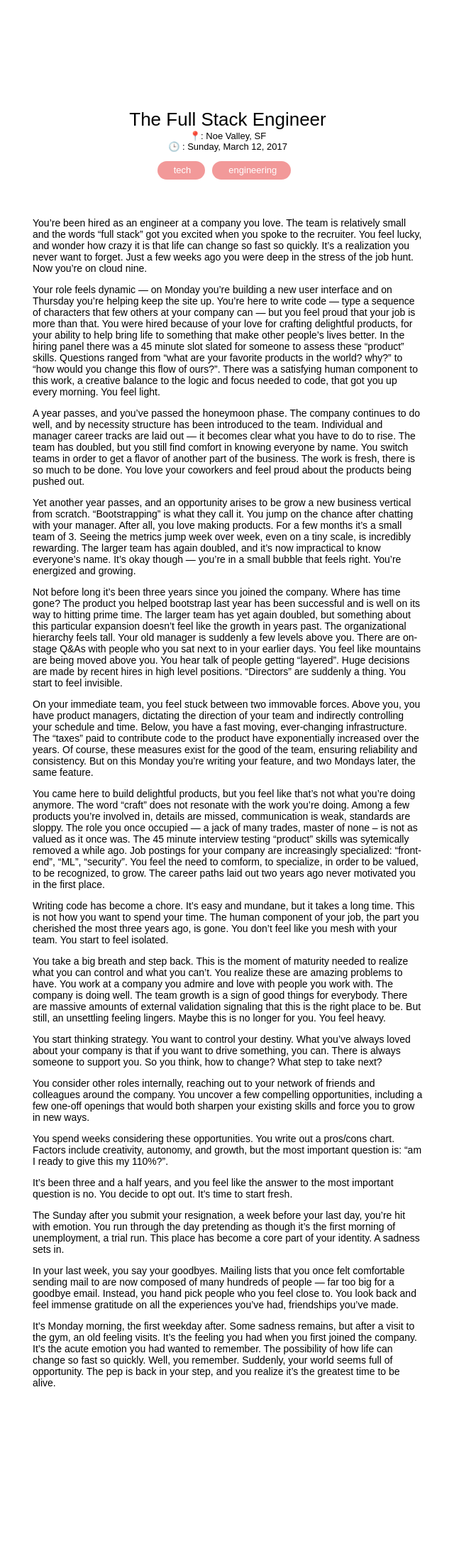
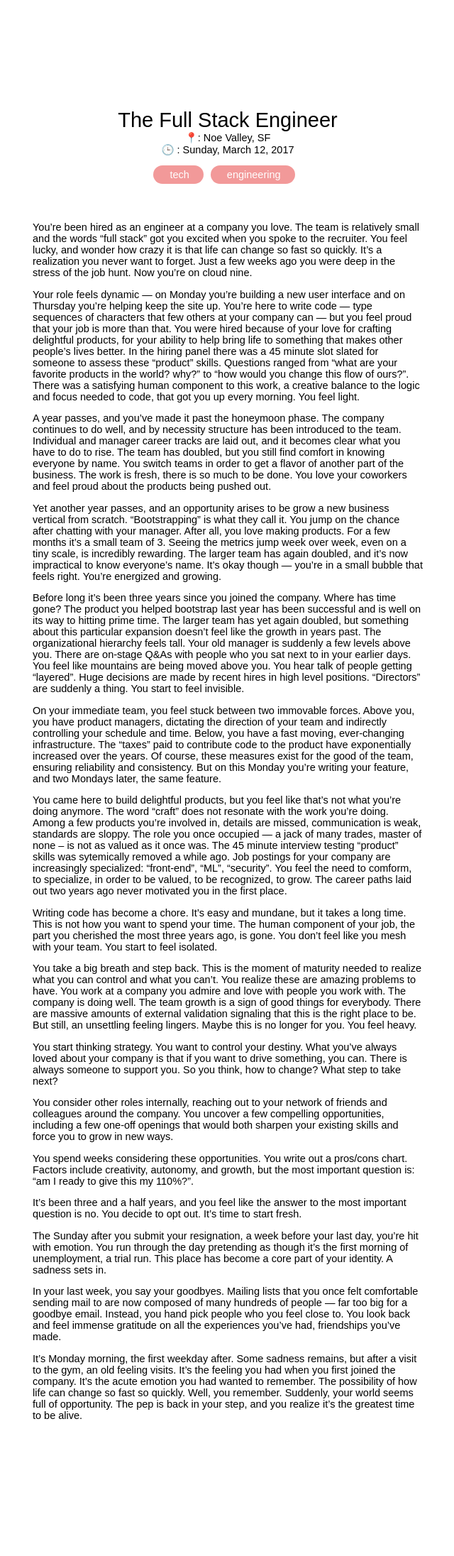
Before and after one commit to vpai/vpai.github.io, a Jekyll site: the page built from _posts/2017-03-12-the-full-stack-engineer.md, in a window 1280 px wide. Shown: the whole page at 71% size, without its empty margins (319-959 px from the left). Built offline with Jekyll 4.4.1, drawn with Linux system fonts in a browser that asks for light colours; comment, search, counter and statistics services are not loaded; before the commit the page ends 2147 px from its top, so only the background shows below that.

Commit message:
[font] increase font size for readability

```diff
--- a/_posts/2017-03-12-the-full-stack-engineer.md
+++ b/_posts/2017-03-12-the-full-stack-engineer.md
@@ -10,13 +10,13 @@ tags:
 
 You’re been hired as an engineer at a company you love. The team is relatively small and the words “full stack” got you excited when you spoke to the recruiter. You feel lucky, and wonder how crazy it is that life can change so fast so quickly. It’s a realization you never want to forget. Just a few weeks ago you were deep in the stress of the job hunt. Now you're on cloud nine.
 
-Your role feels dynamic — on Monday you’re building a new user interface and on Thursday you’re helping keep the site up. You’re here to write code — type a sequence of characters that few others at your company can — but you feel proud that your job is more than that. You were hired because of your love for crafting delightful products, for your ability to help bring life to something that make other people’s lives better. In the hiring panel there was a 45 minute slot slated for someone to assess these “product” skills. Questions ranged from “what are your favorite products in the world? why?” to “how would you change this flow of ours?”. There was a satisfying human component to this work, a creative balance to the logic and focus needed to code, that got you up every morning. You feel light.
+Your role feels dynamic — on Monday you’re building a new user interface and on Thursday you’re helping keep the site up. You’re here to write code — type sequences of characters that few others at your company can — but you feel proud that your job is more than that. You were hired because of your love for crafting delightful products, for your ability to help bring life to something that makes other people’s lives better. In the hiring panel there was a 45 minute slot slated for someone to assess these “product” skills. Questions ranged from “what are your favorite products in the world? why?” to “how would you change this flow of ours?”. There was a satisfying human component to this work, a creative balance to the logic and focus needed to code, that got you up every morning. You feel light.
 
-A year passes, and you’ve passed the honeymoon phase. The company continues to do well, and by necessity structure has been introduced to the team. Individual and manager career tracks are laid out — it becomes clear what you have to do to rise. The team has doubled, but you still find comfort in knowing everyone by name. You switch teams in order to get a flavor of another part of the business. The work is fresh, there is so much to be done. You love your coworkers and feel proud about the products being pushed out.
+A year passes, and you’ve made it past the honeymoon phase. The company continues to do well, and by necessity structure has been introduced to the team. Individual and manager career tracks are laid out, and it becomes clear what you have to do to rise. The team has doubled, but you still find comfort in knowing everyone by name. You switch teams in order to get a flavor of another part of the business. The work is fresh, there is so much to be done. You love your coworkers and feel proud about the products being pushed out.
 
 Yet another year passes, and an opportunity arises to be grow a new business vertical from scratch. “Bootstrapping” is what they call it. You jump on the chance after chatting with your manager. After all, you love making products. For a few months it’s a small team of 3. Seeing the metrics jump week over week, even on a tiny scale, is incredibly rewarding. The larger team has again doubled, and it’s now impractical to know everyone’s name. It’s okay though — you’re in a small bubble that feels right. You’re energized and growing.
 
-Not before long it’s been three years since you joined the company. Where has time gone? The product you helped bootstrap last year has been successful and is well on its way to hitting prime time. The larger team has yet again doubled, but something about this particular expansion doesn’t feel like the growth in years past. The organizational hierarchy feels tall. Your old manager is suddenly a few levels above you. There are on-stage Q&As with people who you sat next to in your earlier days. You feel like mountains are being moved above you. You hear talk of people getting “layered”. Huge decisions are made by recent hires in high level positions. “Directors” are suddenly a thing. You start to feel invisible.
+Before long it’s been three years since you joined the company. Where has time gone? The product you helped bootstrap last year has been successful and is well on its way to hitting prime time. The larger team has yet again doubled, but something about this particular expansion doesn’t feel like the growth in years past. The organizational hierarchy feels tall. Your old manager is suddenly a few levels above you. There are on-stage Q&As with people who you sat next to in your earlier days. You feel like mountains are being moved above you. You hear talk of people getting “layered”. Huge decisions are made by recent hires in high level positions. “Directors” are suddenly a thing. You start to feel invisible.
 
 On your immediate team, you feel stuck between two immovable forces. Above you, you have product managers, dictating the direction of your team and indirectly controlling your schedule and time. Below, you have a fast moving, ever-changing infrastructure. The “taxes” paid to contribute code to the product have exponentially increased over the years. Of course, these measures exist for the good of the team, ensuring reliability and consistency. But on this Monday you’re writing your feature, and two Mondays later, the same feature.
 
--- a/assets/css/reset.scss
+++ b/assets/css/reset.scss
@@ -9,7 +9,7 @@ ul {
 }
 
 body {
-  font: 13px Avenir, sans-serif;
+  font: 14.5px Avenir, sans-serif;
   padding: 20px 0;
 }
 
--- a/assets/css/style.scss
+++ b/assets/css/style.scss
@@ -3,10 +3,6 @@
 
 $container-width: 550px;
 $coral: #f08080;
-
-p {
-  font-size: 14px;
-}
 
 .container {
   width: $container-width;
```
